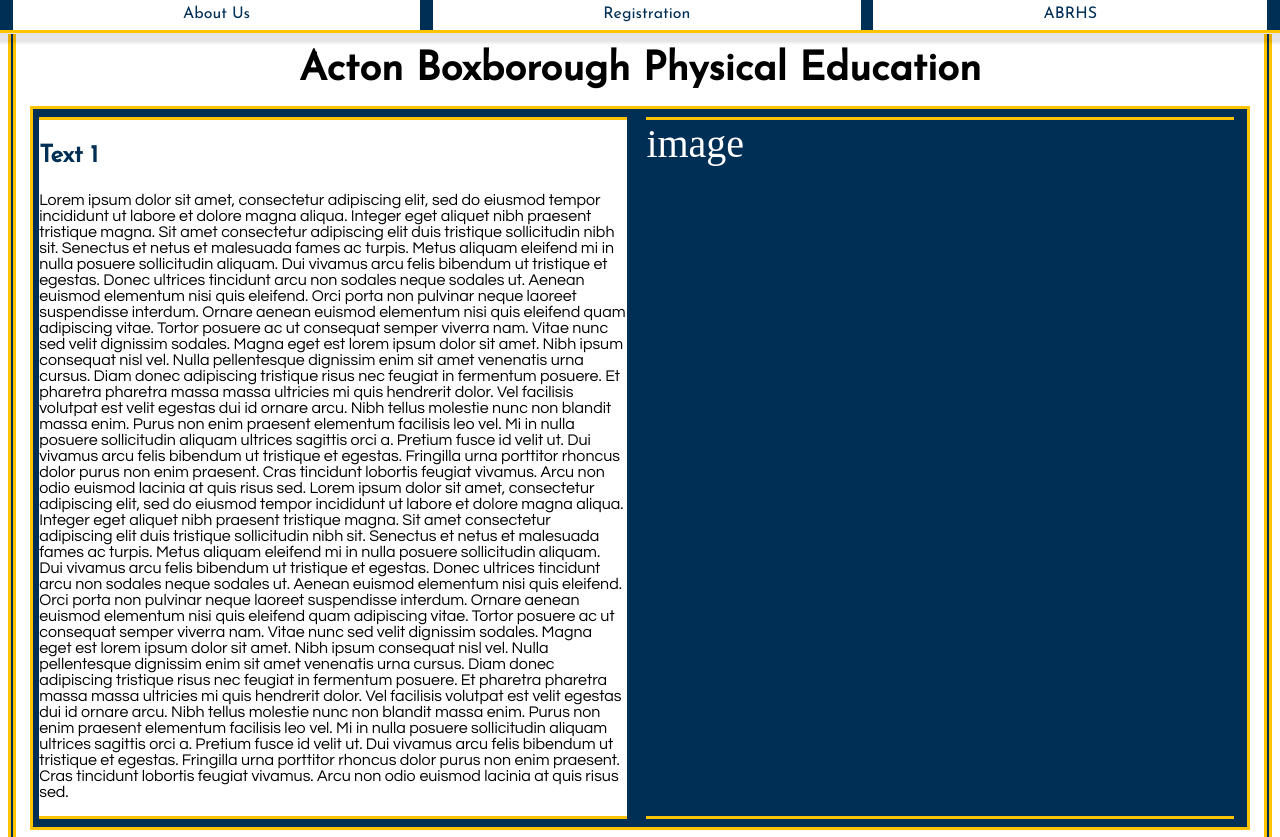
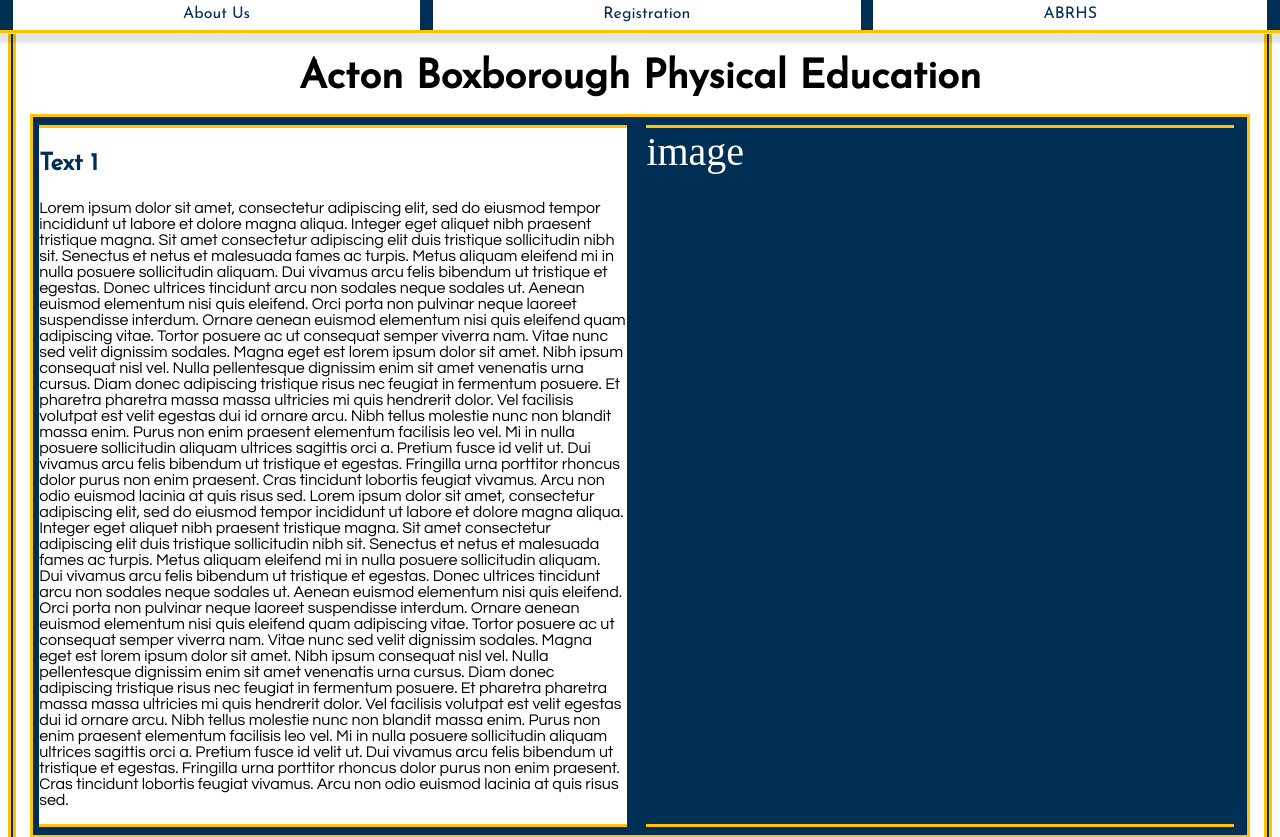
Before and after one commit to catmajor/PE-Website, a PHP site: page / in a window 1280 px wide. Shown: the part 432-1269 px from the top of the page. Run offline with PHP 8.4, Linux system fonts and the light colour scheme.

Commit message:
add more margin to page header to balance shadow

```diff
--- a/style.css
+++ b/style.css
@@ -54,7 +54,7 @@ main {width: 100%; height: calc(100% - 54vh - 12px); display: flex; align-items:
 main>div {width: calc(100% - 2vw + var(--border-width)); border-left: var(--border-style); border-right: var(--border-style); background-color: var(--main-blue); display: flex; justify-content: center;}
 main>div>div {width: calc(100% - 3*var(--border-width)); border-left: var(--border-style); border-right: var(--border-style); background-color: white; display: flex; align-items: center; flex-direction: column}
 
-h2 {font-family: 'Josefin Sans'; margin: 2vh; font-size: 5vh}
+h2 {font-family: 'Josefin Sans'; margin: 3vh 0 2vh 0; font-size: 5vh}
 h3 {font-family: 'Josefin Sans'; color: var(--main-blue); font-size: 3vh}
 p {font-family: 'Questrial'; font-size: 2vh}
 .items {width: calc(100% - 8px - 2vw); height: auto;  background-color: var(--main-blue); border: var(--border-style); display: flex; margin: 2vh 0 2vh 0;}
```
